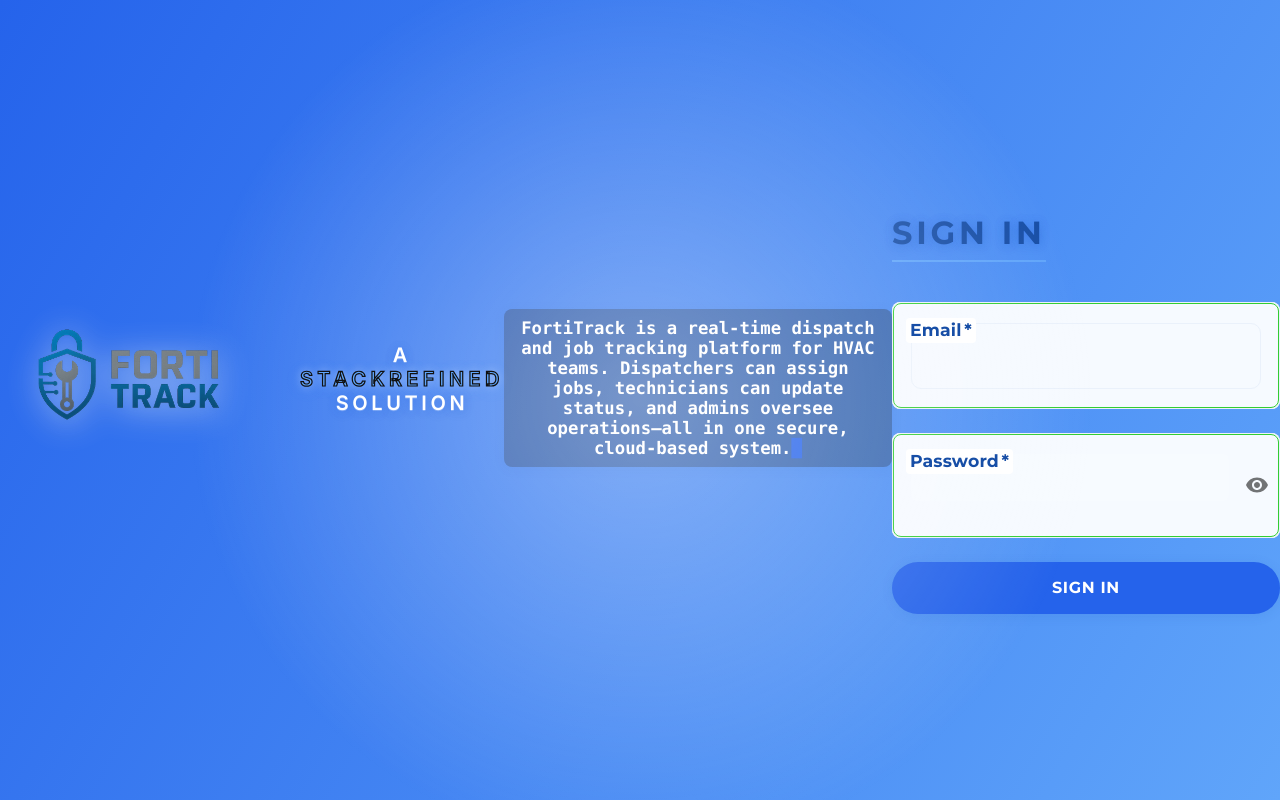
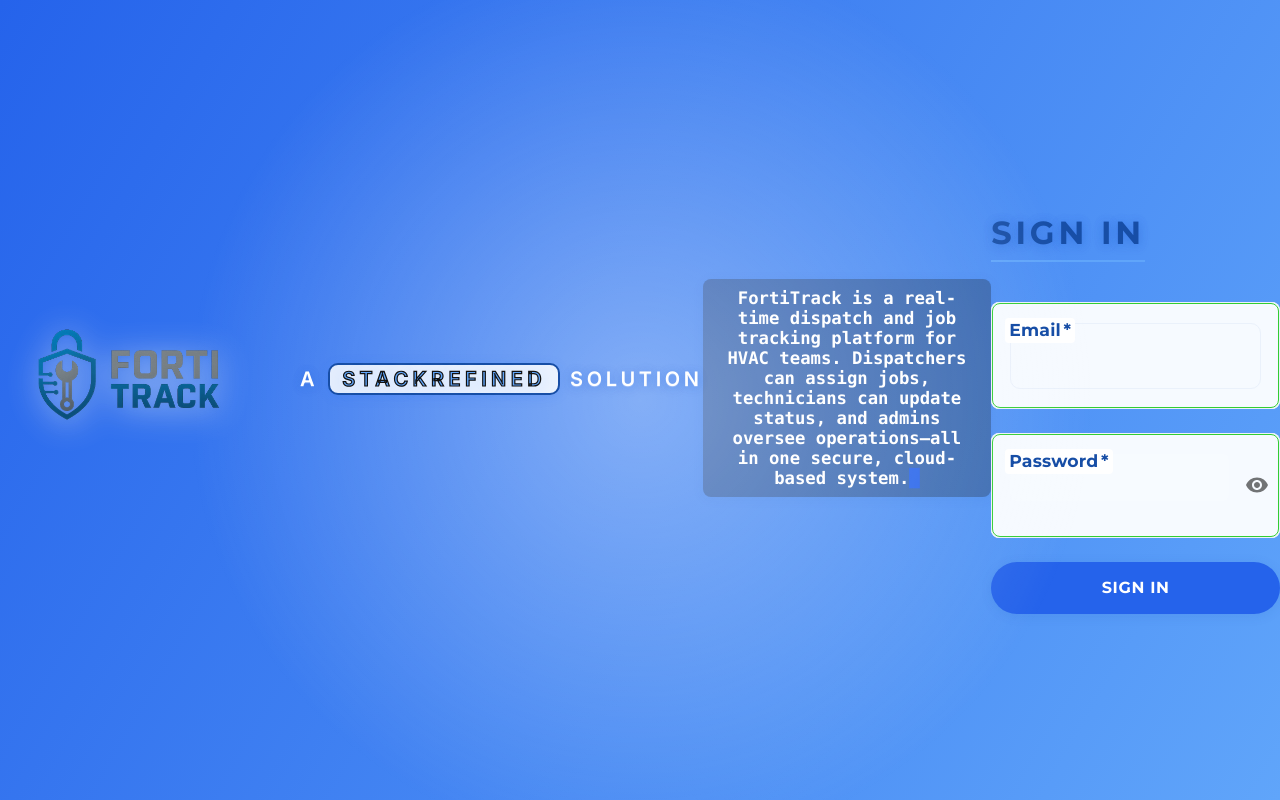
Before and after one commit to stackrefined/fortitrack, a React (Create React App) app: page / in a window 1280 px wide. Built offline with nearby package versions, Linux system fonts and the light colour scheme; no server answers.

Commit message:
Polish Stackrefined banner: add badge styling, border, and hover effect for stronger branding

```diff
--- a/src/pages/Login.css
+++ b/src/pages/Login.css
@@ -289,11 +289,11 @@
   background: #fff;
 }
 
-/* Enhance the "A stackrefined solution" banner */
+/* Enhanced Stackrefined banner for more visual impact */
 .stackrefined-banner {
   font-family: 'Inter', 'Montserrat', 'Poppins', Arial, sans-serif;
   font-weight: 800;
-  font-size: 1.15rem;
+  font-size: 1.18rem;
   color: #fff;
   letter-spacing: 0.18em;
   text-transform: uppercase;
@@ -305,19 +305,36 @@
     0 0 8px #2563eb44,
     0 1px 0 #fff4;
   opacity: 1;
+  display: flex;
+  align-items: center;
+  justify-content: center;
+  gap: 0.5em;
 }
 
+/* Make "Stackrefined" stand out as a badge with a bold border and soft background */
 .stackrefined-banner .brand {
-  color: #174ea6; /* Deep blue for contrast */
+  color: #174ea6;
   font-weight: 900;
   letter-spacing: 0.22em;
-  /* Add a black border (stroke) for extra pop */
-  -webkit-text-stroke: 1.2px #111;
+  background: rgba(255,255,255,0.85);
+  padding: 2px 12px;
+  border-radius: 10px;
+  border: 2px solid #174ea6;
+  -webkit-text-stroke: 1.2px #111; /* Crisp black outline for clarity */
   text-stroke: 1.2px #111;
-  /* Optional: subtle glow for even more separation */
+  box-shadow: 0 2px 12px #2563eb22;
   text-shadow:
     0 2px 16px #174ea655,
     0 0 8px #fff8;
+  transition: background 0.2s, box-shadow 0.2s;
+  display: inline-block;
+}
+
+/* Give the badge a little pop when hovered */
+.stackrefined-banner .brand:hover {
+  background: #eaf6fb;
+  box-shadow: 0 4px 18px #2563eb33;
+  cursor: pointer;
 }
 
 /* Responsive tweaks */
```
